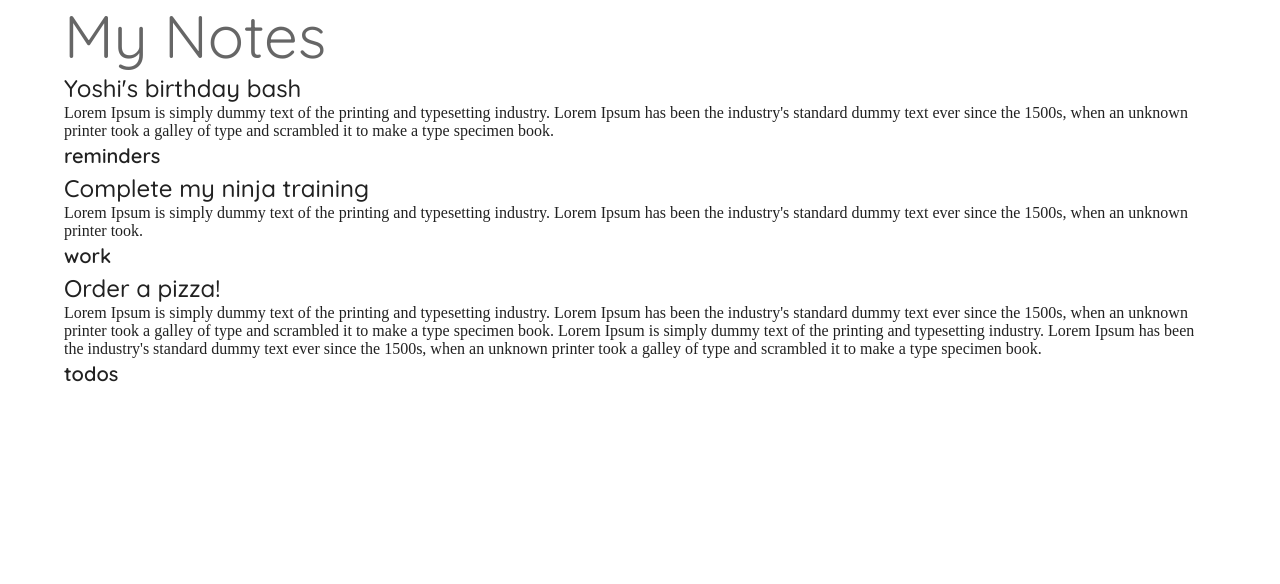
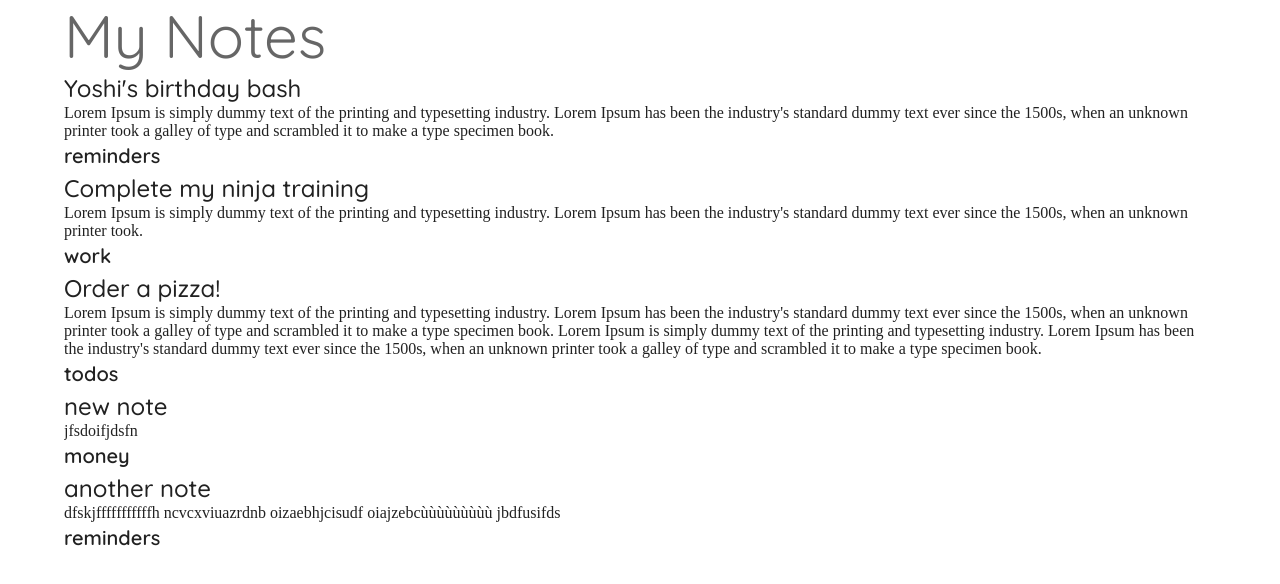
Before and after one commit to meriam-hamdaoui/notes-app-mui, a React (Create React App) app: page / in a window 1280 px wide. Shown: the top 584 px of the page. Built offline with nearby package versions, Linux system fonts and the light colour scheme; data requests are answered from the project's data file.

Commit message:
create new note action

```diff
--- a/package.json
+++ b/package.json
@@ -14,6 +14,7 @@
     "@testing-library/react": "^13.0.0",
     "@testing-library/user-event": "^13.2.1",
     "axios": "^1.5.0",
+    "nanoid": "^4.0.2",
     "react": "^18.2.0",
     "react-dom": "^18.2.0",
     "react-router-dom": "^6.15.0",
--- a/server/db.json
+++ b/server/db.json
@@ -17,6 +17,18 @@
       "details": "Lorem Ipsum is simply dummy text of the printing and typesetting industry. Lorem Ipsum has been the industry's standard dummy text ever since the 1500s, when an unknown printer took a galley of type and scrambled it to make a type specimen book.\nLorem Ipsum is simply dummy text of the printing and typesetting industry. Lorem Ipsum has been the industry's standard dummy text ever since the 1500s, when an unknown printer took a galley of type and scrambled it to make a type specimen book.",
       "category": "todos",
       "id": 3
+    },
+    {
+      "id": "FcIY1Z-FEKk13FKR0dYVQ",
+      "title": "new note",
+      "details": "jfsdoifjdsfn",
+      "category": "money"
+    },
+    {
+      "id": "orgujHNphKraxw_2bNEl6",
+      "title": "another note",
+      "details": "dfskjfffffffffffh ncvcxviuazrdnb  oizaebhjcisudf oiajzebcùùùùùùùùù jbdfusifds",
+      "category": "reminders"
     }
   ]
 }
--- a/src/components/CreateNote.jsx
+++ b/src/components/CreateNote.jsx
@@ -12,6 +12,9 @@ import {
 } from "@mui/material";
 // import { makeStyles } from "@mui/styles";
 import KeyboardArrowRightIcon from "@mui/icons-material/KeyboardArrowRight";
+import axios from "axios";
+import { nanoid } from "nanoid";
+import { useNavigate } from "react-router-dom";
 
 export default function CreateNote() {
   //states
@@ -23,8 +26,10 @@ export default function CreateNote() {
 
   const [category, setCategory] = useState("todos");
 
+  const navigate = useNavigate();
+
   //
-  const handleSubmit = (e) => {
+  const handleSubmit = async (e) => {
     e.preventDefault();
 
     setTitleError(false);
@@ -37,7 +42,27 @@ export default function CreateNote() {
       setDetailsError(true);
     }
     if (title && details) {
-      console.log(title, details, category);
+      // console.log(title, details, category);
+      await axios
+        .post(
+          "http://localhost:8000/notes",
+          {
+            id: nanoid(),
+            title: title,
+            details: details,
+            category: category,
+          },
+          { headers: { "Content-Type": "application/json" } }
+        )
+        .then((res) => {
+          // console.log("response", res);
+          const { title, details, category } = res.data;
+          setDetails(title);
+          setDetailsError(details);
+          setCategory(category);
+          navigate("/", { replace: true });
+        })
+        .catch((err) => console.error("error", err));
     }
   };
 
--- a/src/components/Notes.jsx
+++ b/src/components/Notes.jsx
@@ -9,10 +9,10 @@ export default function Notes() {
     await axios
       .get("http://localhost:8000/notes")
       .then((res) => {
-        console.log(res.data);
+        // console.log(res.data);
         setData([...res.data]);
       })
-      .catch((err) => console.log("err"));
+      .catch((err) => console.log("err", err));
 
   useEffect(() => {
     displayNotes();
```
Also changed, not shown: 1 other file (tests, documents, lock files or other folders).
